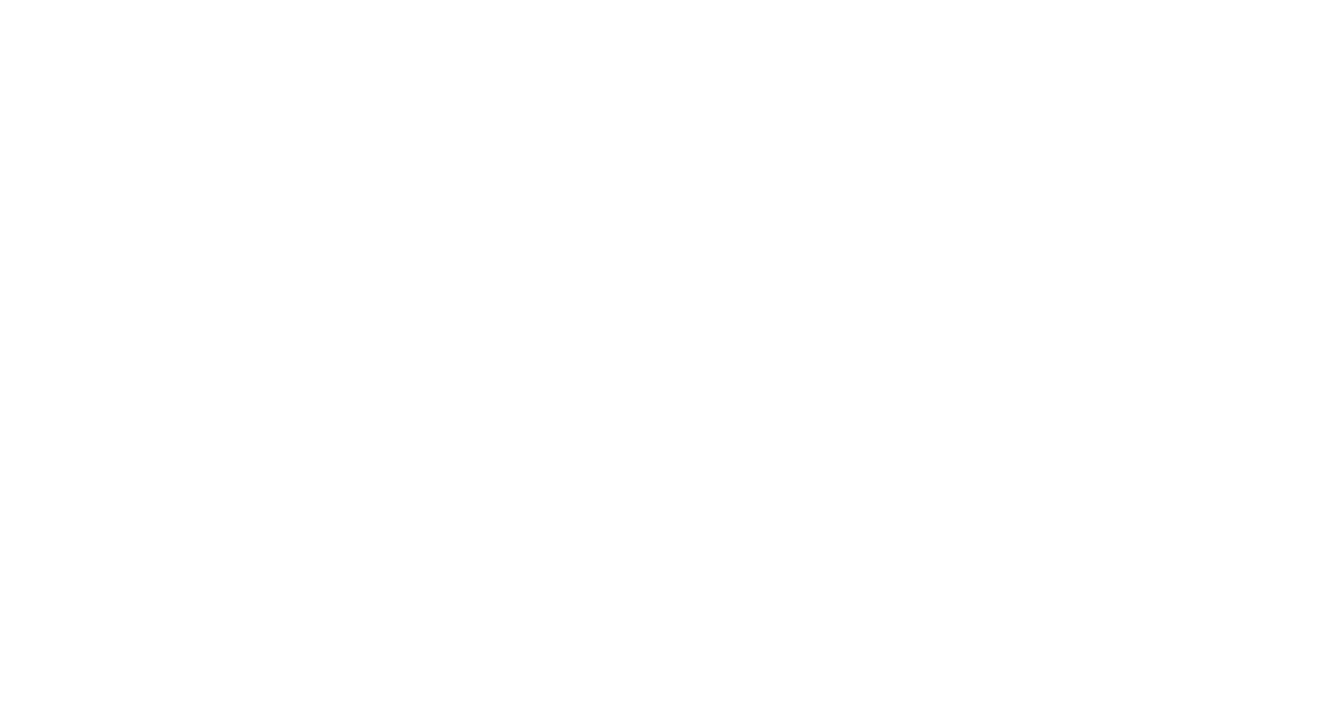
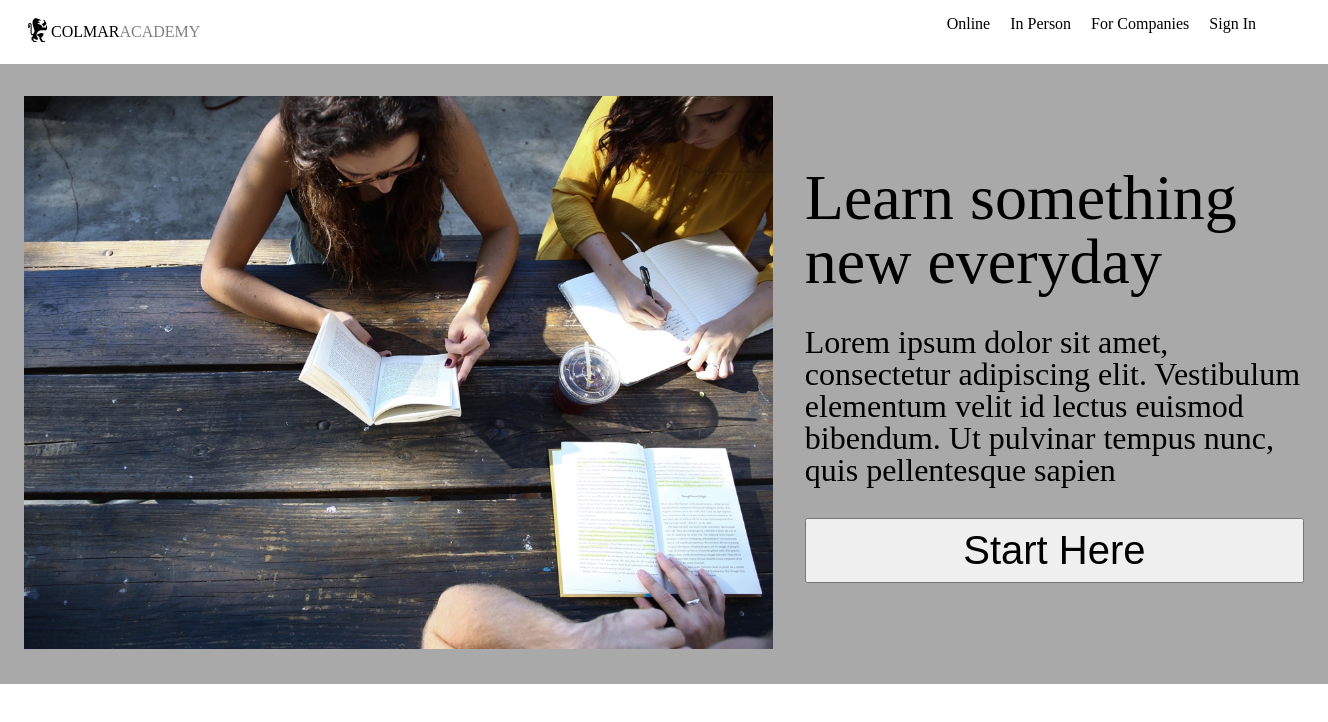
Before and after one commit to obie131/Colmar2, a plain HTML site: page index.html in a window 1280 px wide. Shown: the whole page, 1328 px wide, since content can reach past the window. Drawn offline with Linux system fonts and the light colour scheme; files whose address does not match are found by name.

Commit message:
html css styling

```diff
--- a/index.html
+++ b/index.html
@@ -2,11 +2,46 @@
 <html>
   <head>
     <meta charset="utf-8">
-    <title>Colmar Academt</title>
+    <title>Colmar Academy</title>
     <link href="resources/css/reset.css" type="text/css" rel="stylesheet" />
     <link href="resources/css/style.css" type="text/css" rel="stylesheet" />
   </head>
   <body>
+    <div class="container">
+
+    </div>
+
+    <!--             HEADER         -->
+    <header>
+      <div class="logo">
+        <img src="resources/assests/images/ic-logo.svg" />
+        <span>COLMAR<span class="lastword">ACADEMY</span></span>
+      </div>
+      <nav>
+        <ul>
+          <li>Online</li>
+          <li>In Person</li>
+          <li>For Companies</li>
+          <li>Sign In</li>
+        </ul>
+      </nav>
+    </header>
+
+    <!--    LEARN             -->
+    <div class="container learn">
+      <div class="left">
+        <img src="/Users/warrenobenski/repos/Colmar2/resources/assests/images/banner.jpg" />
+      </div>
+      <div class="right">
+        <span>
+          <h1>Learn something new everyday</h1>
+          <h3>Lorem ipsum dolor sit amet, consectetur adipiscing elit. Vestibulum elementum velit id lectus euismod bibendum. Ut pulvinar tempus nunc, quis pellentesque sapien</h3>
+        </span>
+        <button>Start Here</button>
+
+      </div>
+    </div>
 
   </body>
+  </div>
 </html>
--- a/resources/css/reset.css
+++ b/resources/css/reset.css
@@ -0,0 +1,48 @@
+/* http://meyerweb.com/eric/tools/css/reset/
+   v2.0 | 20110126
+   License: none (public domain)
+*/
+
+html, body, div, span, applet, object, iframe,
+h1, h2, h3, h4, h5, h6, p, blockquote, pre,
+a, abbr, acronym, address, big, cite, code,
+del, dfn, em, img, ins, kbd, q, s, samp,
+small, strike, strong, sub, sup, tt, var,
+b, u, i, center,
+dl, dt, dd, ol, ul, li,
+fieldset, form, label, legend,
+table, caption, tbody, tfoot, thead, tr, th, td,
+article, aside, canvas, details, embed,
+figure, figcaption, footer, header, hgroup,
+menu, nav, output, ruby, section, summary,
+time, mark, audio, video {
+	margin: 0;
+	padding: 0;
+	border: 0;
+	font-size: 100%;
+	font: inherit;
+	vertical-align: baseline;
+}
+/* HTML5 display-role reset for older browsers */
+article, aside, details, figcaption, figure,
+footer, header, hgroup, menu, nav, section {
+	display: block;
+}
+body {
+	line-height: 1;
+}
+ol, ul {
+	list-style: none;
+}
+blockquote, q {
+	quotes: none;
+}
+blockquote:before, blockquote:after,
+q:before, q:after {
+	content: '';
+	content: none;
+}
+table {
+	border-collapse: collapse;
+	border-spacing: 0;
+}
--- a/resources/css/style.css
+++ b/resources/css/style.css
@@ -0,0 +1,79 @@
+html{
+  font-size: 16px;
+  line-height: 1.2;
+}
+
+.container{
+  width: 960px;
+}
+
+/*            HEADER               */
+header{
+display: flex;
+justify-content: space-between;
+padding: 1rem 1.5rem;
+
+}
+.logo{
+  display: -webkit-flex;
+  display: -ms-flex;
+  display: flex;
+  -ms-align-items: center;
+  align-items: center;
+
+}
+.logo img{
+  height: 2rem;
+}
+.lastword{
+  color: grey;
+}
+nav ul li{
+  display: inline;
+  padding-left: 1rem;
+
+}
+
+/*            Learn         */
+.learn{
+  display: flex;
+  justify-content: space-between;
+  align-items: center;
+  padding: 2rem 1.5rem;
+  background-color: darkgrey;
+  width: 100%;
+}
+.left{
+  width: 60%;
+}
+.left img{
+  width: 100%;
+
+
+}
+.right{
+  width: 40%;
+  padding-left: 2rem;
+
+}
+.right span{
+    display: flex;
+    flex-direction: column;
+    align-items: flex-start;
+}
+.right h1{
+  font-size: 4rem;
+  padding-bottom: 2rem;
+}
+.right h3{
+  font-size: 2rem;
+  padding-bottom: 2rem;
+
+}
+.right button{
+  font-size: 2.5rem;
+  width: 100%;
+  padding: 0.5rem 0;
+
+
+}
```
